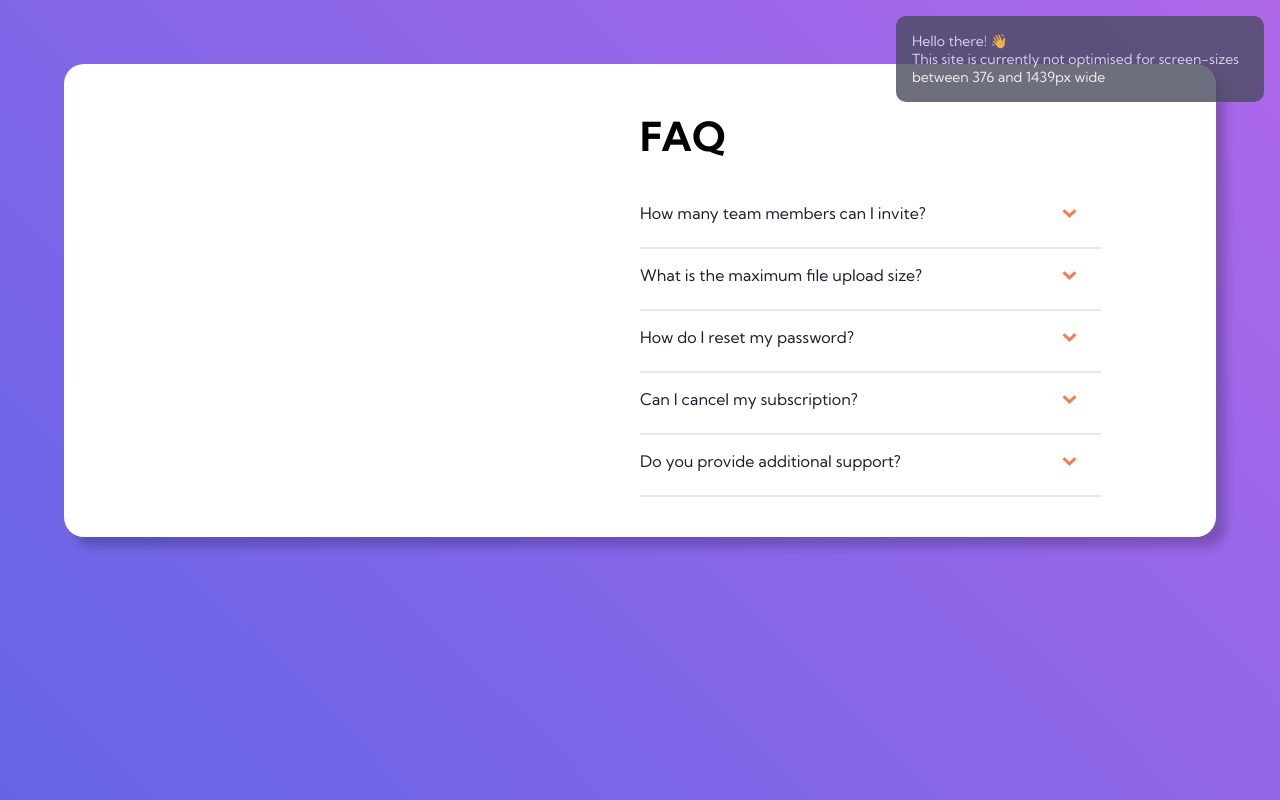
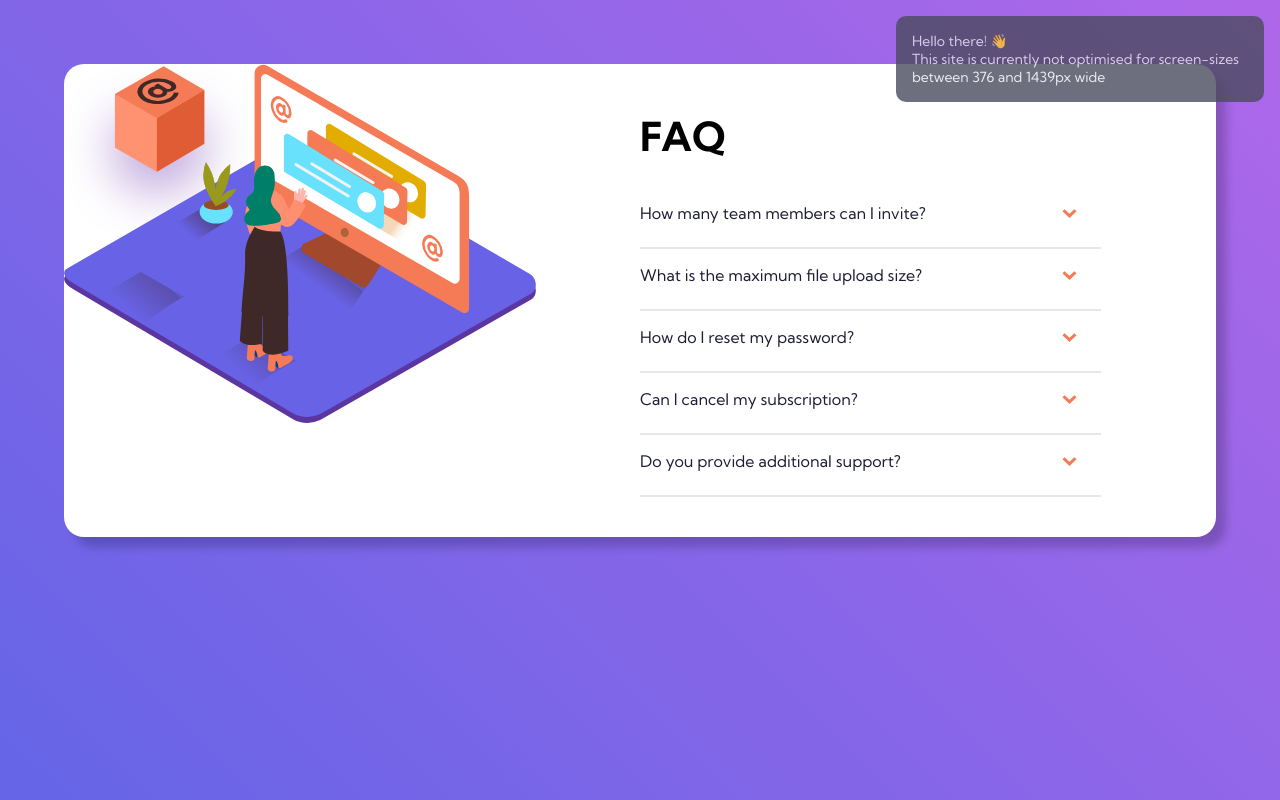
Before and after one commit to wongd-hub/fm-faq-accordion-card, a Next.js app: page / in a window 1280 px wide. Built offline with nearby package versions, Linux system fonts and the light colour scheme.

Commit message:
Added some images, QoL adjustments for FAQ items

```diff
--- a/components/FaqItems.js
+++ b/components/FaqItems.js
@@ -19,7 +19,10 @@ export default function FaqItem(props) {
 
     return (
         <div className="faq-item">
-            <div className="faq-item__first-line">
+            <div
+                className="faq-item__first-line"
+                onClick={() => setDisplayed(!displayed)}
+            >
                 <p
                     className="faq-item__first-line__title"
                     style={displayed ? { fontWeight: 700 } : { fontWeight: 400 }}
@@ -30,7 +33,6 @@ export default function FaqItem(props) {
                     className="faq-item__first-line__chevron"
                     variants={chevVariants}
                     animate={displayed ? 'open' : 'closed'}
-                    onClick={() => setDisplayed(!displayed)}
                 >
                     <Image
                         className="faq-item__first-line__chevron__img"
--- a/pages/index.js
+++ b/pages/index.js
@@ -71,7 +71,18 @@ export default function Home() {
       <main>
         <div className="card-container">
           <div className="image">
-
+            <div className="image__box">
+              <Image
+                src={boxImg}
+                alt=""
+              />
+            </div>
+            <div className="image__desktop">
+              <Image
+                src={desktopImg}
+                alt=""
+              />
+            </div>
           </div>
           <div className="faq-items">
             <h1>FAQ</h1>
--- a/styles/faqItems.scss
+++ b/styles/faqItems.scss
@@ -9,6 +9,7 @@
 
         display: flex;
         justify-content: space-between;
+        cursor: pointer;
 
         &__title {
             color: var(--very-dark-desaturated-blue);
--- a/styles/globals.scss
+++ b/styles/globals.scss
@@ -64,5 +64,14 @@ a {
 }
 
 .image {
+  position: relative;
+
+  &__box {
+    position: absolute;
+  }
+
+  &__desktop {
+    position: absolute;
+  }
 
 }
```
